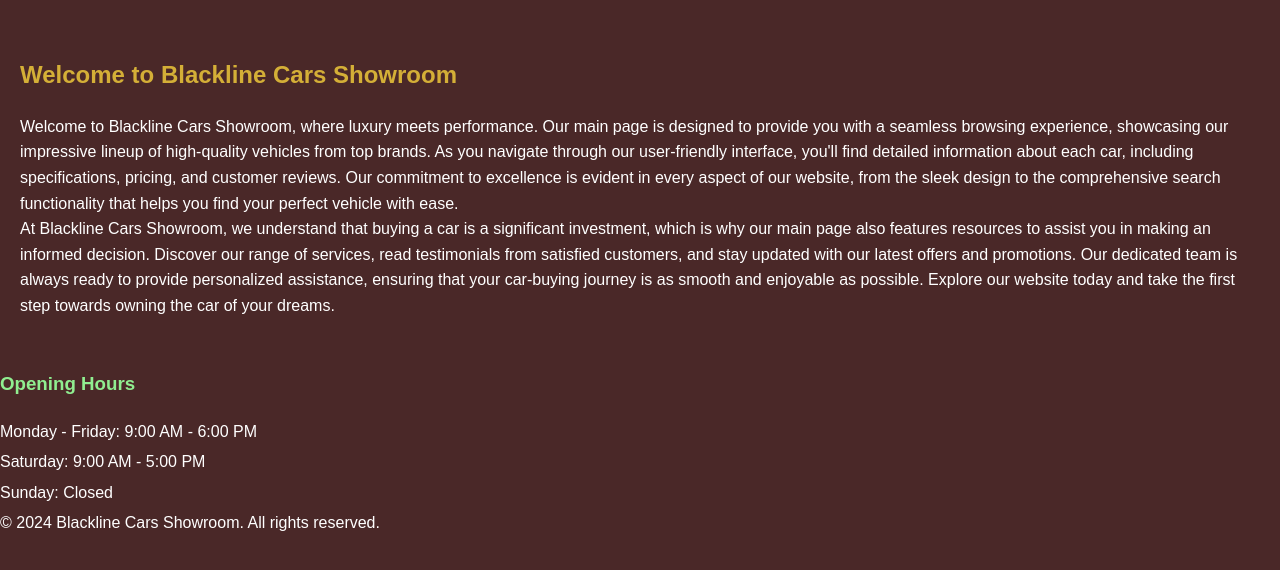
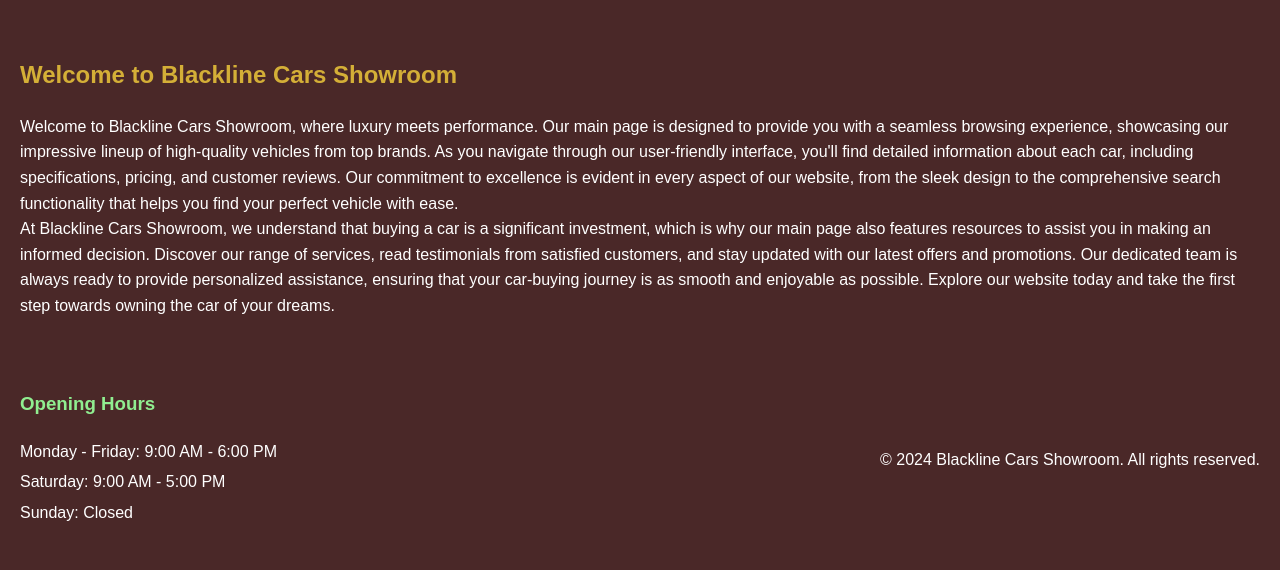
Before and after one commit to Karimi772/blacklineshowroom, a plain HTML site: page index.html in a window 1280 px wide. Shown: the part 116-686 px from the top of the page. Drawn offline with Linux system fonts and the light colour scheme.

Commit message:
Update styles.css

```diff
--- a/styles.css
+++ b/styles.css
@@ -241,6 +241,8 @@ h6 {
     box-shadow: 0 0 10px rgba(0, 0, 0, 0.1);
     display: flex;
     flex-direction: column;
+    color: #000;
+    /* Ensure text inside car sections is visible */
 }
 
 @media (max-width: 768px) {
@@ -292,3 +294,16 @@ h6 {
     color: #aa9836;
     /* Gold color for the stars */
 }
+
+
+/* Footer styles */
+
+footer {
+    background-color: #4a2828;
+    color: #fff;
+    padding: 20px;
+    display: flex;
+    flex-wrap: wrap;
+    justify-content: space-between;
+    align-items: center;
+}
```
